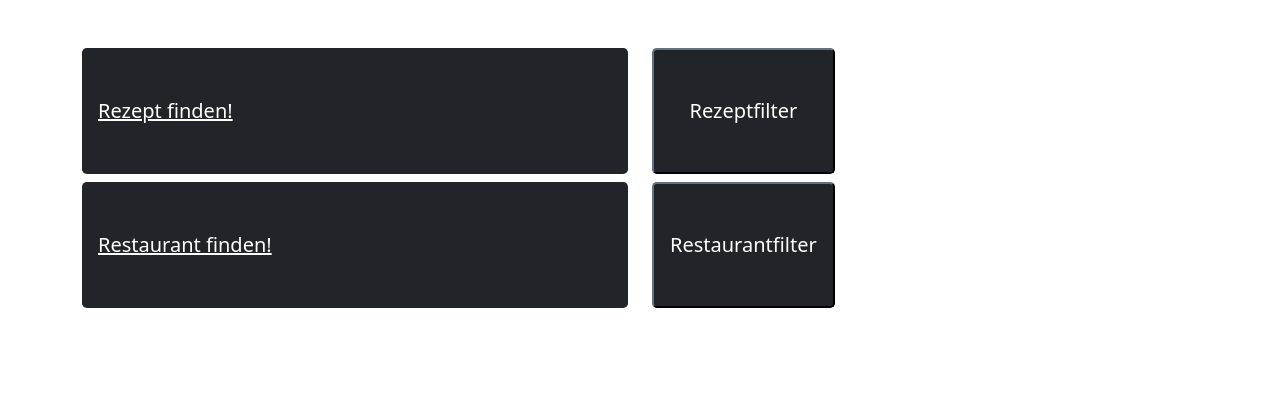
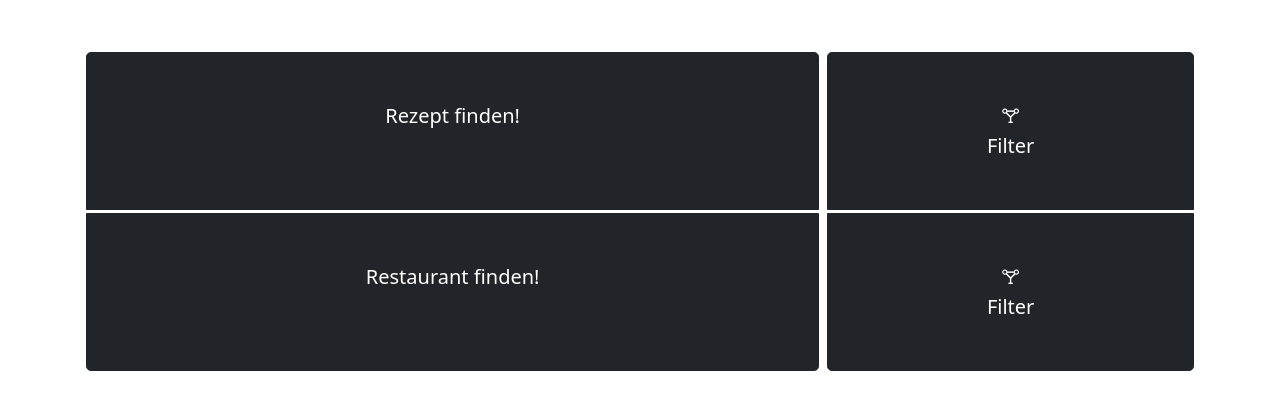
Before and after one commit to DHBW-FN-TIT20/essensfindung, a FastAPI app: page / in a window 1280 px wide. Shown: the top 410 px of the page. Run offline with FastAPI, Linux system fonts and the light colour scheme; parts of the project's set-up code (start-up, migrations or seed data) failed here and were passed over; some libraries are stand-ins or nearby versions.

Commit message:
Updated index.html

```diff
--- a/templates/index.html
+++ b/templates/index.html
@@ -3,15 +3,18 @@
 {% block content %}
 <br>
 <br>
-
-<div class="row justify-content-start">
-    <div class="d-grid gap-2 col-6">
-        <a class="btn-lg btn-dark py-5">Rezept finden!</a>
-        <a class="btn-lg btn-dark py-5" href="" id="search_restaurant" onclick="change_url()">Restaurant finden!</a>
-    </div>
-    <div class="d-grid gap-2 col-2">
-        <button class="btn-lg btn-dark py-6" type="button">Rezeptfilter</button>
-        <button class="btn-lg btn-dark py-6" type="button" data-bs-toggle="modal" data-bs-target="#restaurantFilter" >Restaurantfilter</button>
+<div class="row">
+    <div class="col-12">
+        <div class="btn-group btn-group-lg d-flex w-100">
+            <div class="btn-group-vertical m-1 d-flex w-100" role="group" aria-label="Suche">
+                <a class="btn btn-lg btn-dark mb-1 w-100 p-5">Rezept finden!</a>
+                <a class="btn btn-lg btn-dark mb-1 w-100 p-5" href="" id="search_restaurant" onclick="change_url()">Restaurant finden!</a>
+            </div>
+            <div class="btn-group-vertical m-1 d-flex w-50" role="group" aria-label="Filter">
+                <a class="btn btn-lg btn-dark mb-1 w-100 p-5">🝖<br>Filter</a>
+                <a class="btn btn-lg btn-dark mb-1 w-100 p-5" data-bs-toggle="modal" data-bs-target="#restaurantFilter" >🝖<br>Filter</a>
+            </div>
+        </div>
     </div>
 </div>
 
```
